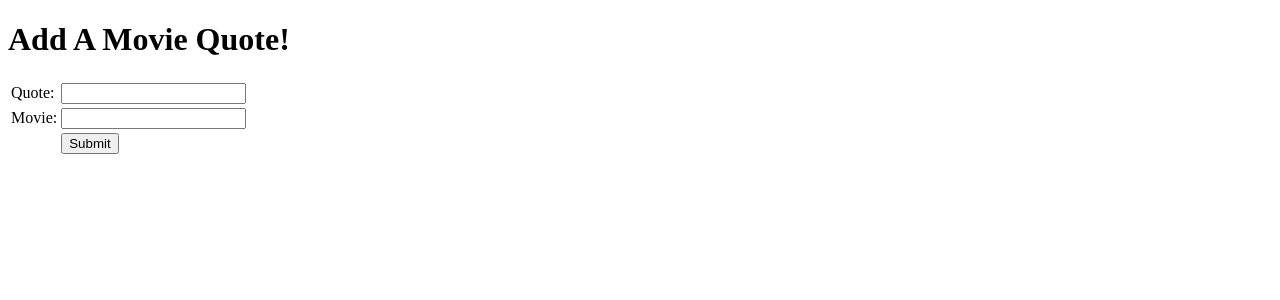
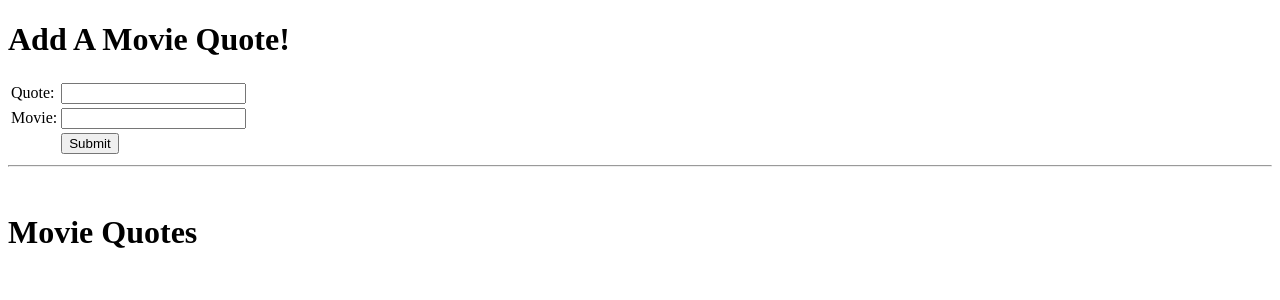
Before and after one commit to furyjack/movie-quotes-lak, a Python web app: template templates/moviequotes.html in a window 1280 px wide. Shown: the top 300 px of the page. Run offline with Jinja, Linux system fonts and the light colour scheme; the template is opened without the code that fills it, so the values that code supplies are empty.

Commit message:
updated main.py and front_page.html to display movie quotes

```diff
--- a/index.yaml
+++ b/index.yaml
@@ -9,3 +9,9 @@ indexes:
 # manually, move them above the marker line.  The index.yaml file is
 # automatically uploaded to the admin console when you next deploy
 # your application using appcfg.py.
+
+- kind: MovieQuote
+  ancestor: yes
+  properties:
+  - name: last_touch
+    direction: desc
--- a/templates/moviequotes.html
+++ b/templates/moviequotes.html
@@ -25,5 +25,14 @@
 	</tr>
 </table>
 </form>
+<hr>
+<br>
+<h1>Movie Quotes</h1>
+<br>
+<ul>
+{% for movie_quote in moviequotes %}
+<li><b>{{movie_quote.quote}}</b></li>
+<div class="movie">{{movie_quote.movie}}</div>
+{%endfor%}
 </body>
 </html>
```
Also changed, not shown: main.py (+5 -2 lines), 1 other file.
